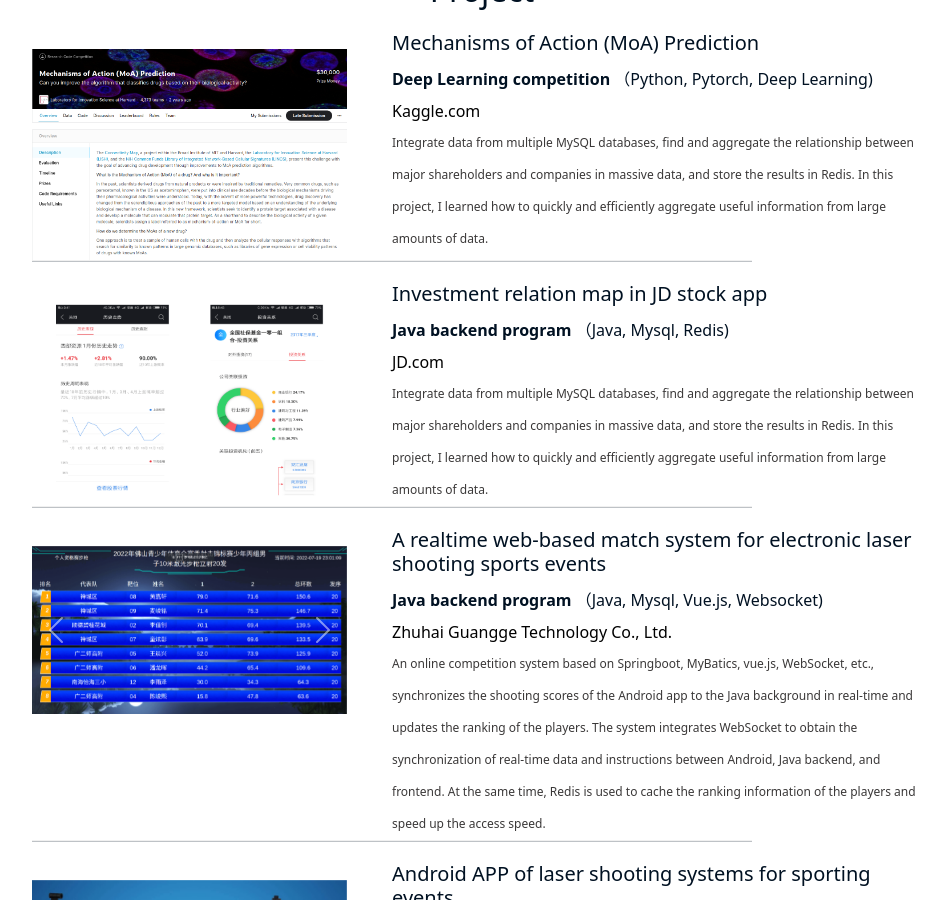
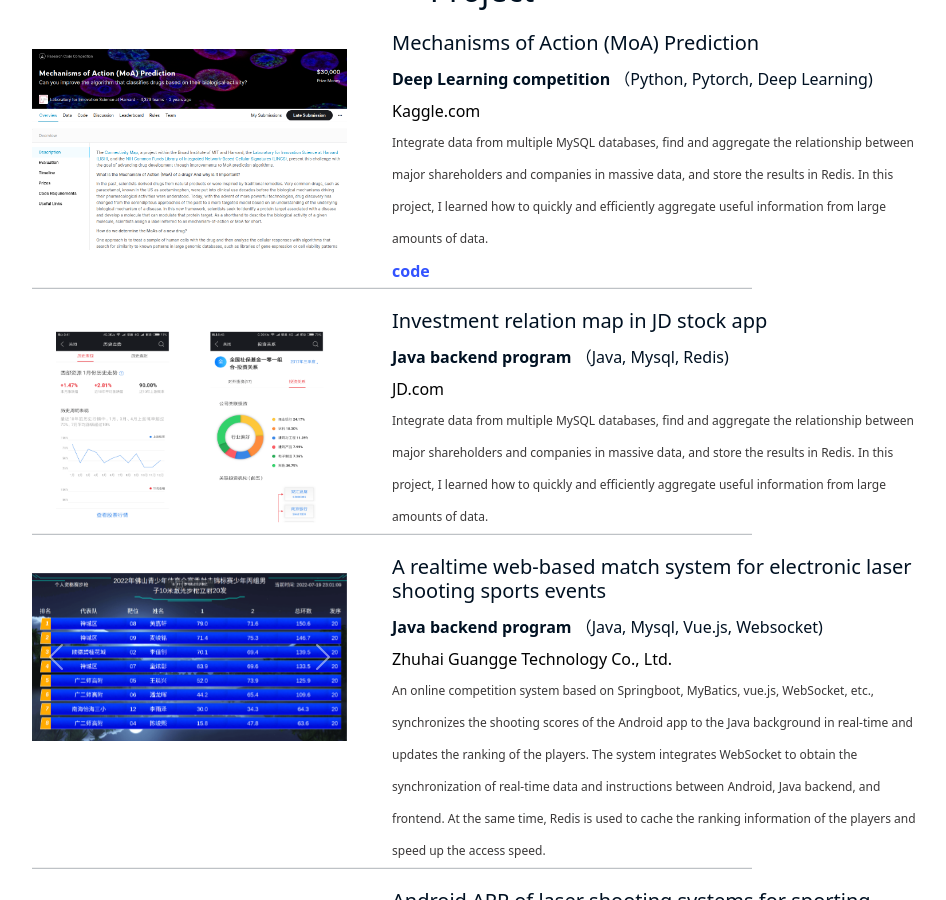
Before and after one commit to weixians/weixians.github.io, a Jekyll site: the page built from about_me.html, in a window 1280 px wide and 900 px high, scrolled down 1698 px. Shown: the whole window, without its empty margins (158-1104 px from the left). Built offline with Jekyll 4.4.1, drawn with Linux system fonts in a browser that asks for light colours.

Commit message:
change content

```diff
--- /dev/null
+++ b/_includes/clickable-image.html
@@ -0,0 +1,5 @@
+<div id="image-cover-modal" class="image-cover-modal">
+  <img id="image-cover-image" class="image-cover-modal-content">
+  <div id="image-cover-caption"></div>
+</div>
+<script src='{{ "/assets/js/clickable-image.js" | prepend: site.baseurl }}'></script>
--- a/_layouts/page.html
+++ b/_layouts/page.html
@@ -22,6 +22,8 @@
         };
     </script>
 </head>
+{% include clickable-image.html %}
+
 {% include page/title.html %}
 
 {{ content }}
--- a/about_me.html
+++ b/about_me.html
@@ -55,7 +55,6 @@
             height: 200px;
         }
     </style>
-
 </head>
 
 
@@ -168,7 +167,11 @@
             <p class="description">Integrate data from multiple MySQL databases, find and aggregate the relationship
                 between major shareholders and companies in massive data, and store the results in Redis.
                 In this project, I learned how to quickly and efficiently aggregate useful information from large
-                amounts of data.</p>
+                amounts of data.
+            </p>
+            <p>
+                <span><a href="https://github.com/weixians/Kaggle-Mechanisms_of_Action" target="_blank">code</a></span>
+            </p>
         </div>
     </div>
     <hr class="solid item-divider"/>
@@ -335,33 +338,3 @@
 
 
 </div>
-
-<div id="image-cover-modal" class="image-cover-modal">
-    <img id="image-cover-image" class="image-cover-modal-content">
-    <div id="image-cover-caption"></div>
-</div>
-<script>
-    // Get the DOM
-    var modal = document.getElementById('image-cover-modal');
-    var modalImg = document.getElementById("image-cover-image");
-    var captionText = document.getElementById("image-cover-caption");
-    var span = document.getElementsByClassName("image-cover-close")[0];
-
-    // When the user clicks on <span> (x), close the modal
-    modal.onclick = function() {
-        this.classList.remove("model-shown");
-    }
-
-    var i;
-    for (i = 0; i < document.images.length; i++) {
-
-        // Get the image and insert it inside the modal - use its "alt" text as a caption
-        var img = document.images[i];
-
-        img.onclick = function(){
-            modal.classList.add("model-shown");
-            modalImg.src = this.src;
-            captionText.innerHTML = this.alt;
-        }
-    }
-</script>
--- /dev/null
+++ b/assets/js/clickable-image.js
@@ -0,0 +1,23 @@
+// Get the DOM
+var modal = document.getElementById('image-cover-modal');
+var modalImg = document.getElementById("image-cover-image");
+var captionText = document.getElementById("image-cover-caption");
+var span = document.getElementsByClassName("image-cover-close")[0];
+
+// When the user clicks on <span> (x), close the modal
+modal.onclick = function() {
+    this.classList.remove("model-shown");
+}
+
+var i;
+for (i = 0; i < document.images.length; i++) {
+
+    // Get the image and insert it inside the modal - use its "alt" text as a caption
+    var img = document.images[i];
+
+    img.onclick = function(){
+        modal.classList.add("model-shown");
+        modalImg.src = this.src;
+        captionText.innerHTML = this.alt;
+    }
+}
```
Also changed, not shown: assets/img/project/kaggle.png.
